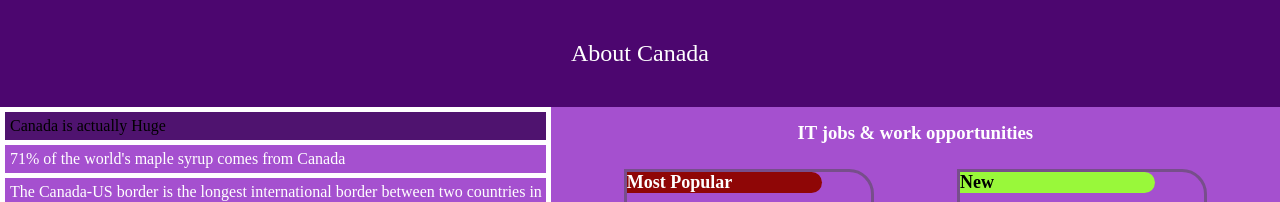
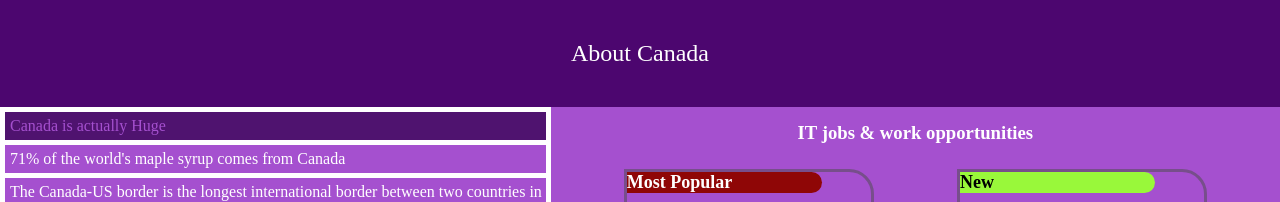
Before and after one commit to Turtletnt5/CS3990w26_Donnelly, a plain HTML site: page index.html in a window 1280 px wide. In both pictures the pointer is over the item "Canada is actually Huge". Shown: the top 202 px of the page. Drawn offline with Linux system fonts and the light colour scheme.

Commit message:
fixed a1 hover tezt colour

```diff
--- a/CSS/desktop.css
+++ b/CSS/desktop.css
@@ -30,7 +30,7 @@
 
 .a1 li:hover{
     background-color: rgb(79, 19, 111);
-    color: black;
+    color: rgb(165, 80, 207);
 }
 
 .a2 {
```
